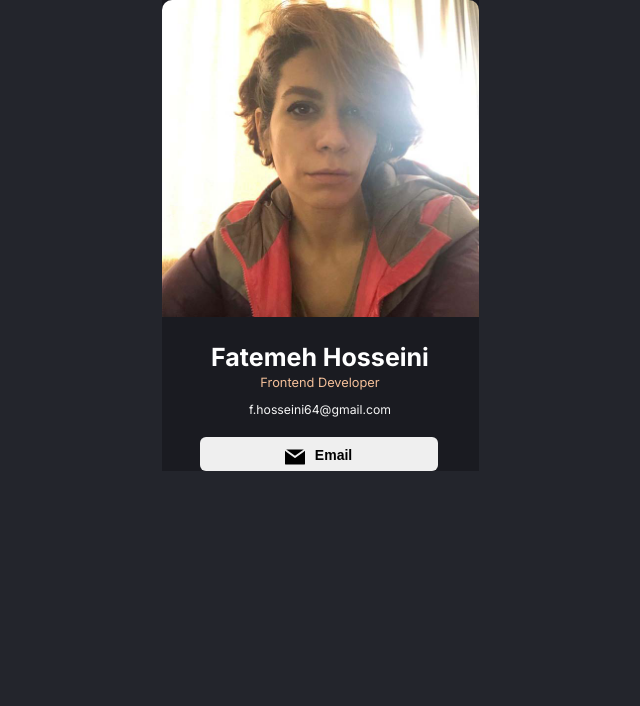
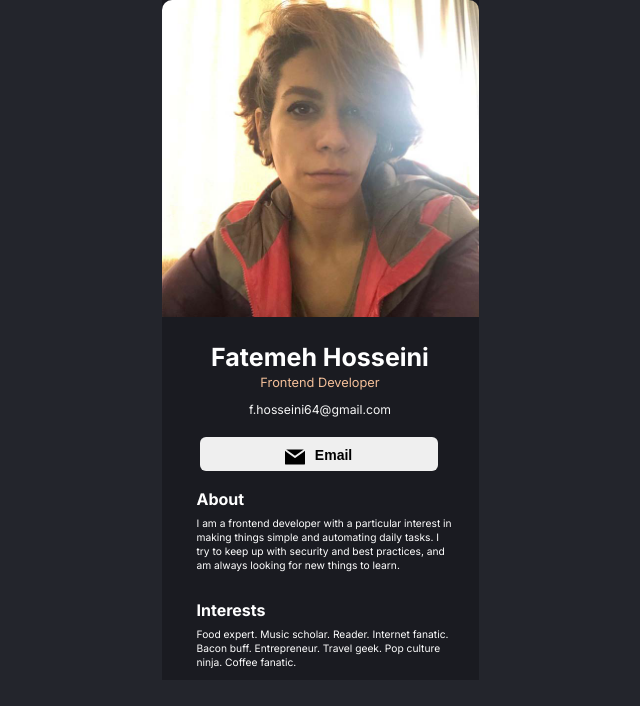
Before and after one commit to xaphaniafox/business-card, a React (Vite) app: page / in a window 1280 px wide. Shown: the top 706 px of the page, without its empty margins (320-960 px from the left). Built offline with nearby package versions, Linux system fonts and the light colour scheme.

Commit message:
About and Interests components

```diff
--- a/src/App.css
+++ b/src/App.css
@@ -12,5 +12,15 @@ body {
 .App {
   background-color: #1A1B21;
   width: 317px;
+  display: flex;
+  justify-content: center;
+  align-items: center;
+  flex-wrap: wrap;
+}
 
+.container {
+  max-width: 247px;
+  text-align: center;
+  display: flex;
+  flex-direction: column;
 }
--- a/src/App.jsx
+++ b/src/App.jsx
@@ -1,11 +1,17 @@
 import { useState } from 'react'
 import './App.css'
 import Info from './components/Info'
+import About from './components/About'
+import Interests from './components/Interests'
 
 function App() {
   return (
     <div className="App">
       <Info />
+      <div className='container'>
+        <About />
+        <Interests />
+      </div>
     </div>
   )
 }
--- /dev/null
+++ b/src/assets/css/about-style.css
@@ -0,0 +1,25 @@
+.about {
+  width: 247px;
+  display: flex;
+  flex-direction: column;
+  text-align: left;
+}
+.about--text {
+  font-size: 10.24px;
+  font-weight: 400;
+  line-height: 14px;
+  /* text-align: left; */
+  width: 25em;
+  margin-top: 5px;
+
+  /* position: relative; */
+}
+
+.about--title {
+  font-size: 16px;
+  font-weight: 700;
+  line-height: 24px;
+  margin-bottom: 0;
+  /* text-align: left; */
+  /* margin-left: -100px; */
+}
--- /dev/null
+++ b/src/assets/css/interests&about-style.css
@@ -0,0 +1,31 @@
+.about,
+.interests
+{
+  width: 247px;
+  display: flex;
+  flex-direction: column;
+  text-align: left;
+}
+.about--text,
+.interests--text
+{
+  font-size: 10.24px;
+  font-weight: 400;
+  line-height: 14px;
+  /* text-align: left; */
+  width: 25em;
+  margin-top: 5px;
+
+  /* position: relative; */
+}
+
+.about--title,
+.interests--title
+{
+  font-size: 16px;
+  font-weight: 700;
+  line-height: 24px;
+  margin-bottom: 0;
+  /* text-align: left; */
+  /* margin-left: -100px; */
+}
--- /dev/null
+++ b/src/components/About.jsx
@@ -0,0 +1,15 @@
+import '../assets/css/interests&about-style.css'
+const About = () => {
+  return (
+    <div className='about'>
+      <h3 className='about--title'>About</h3>
+      <p className='about--text'>I am a frontend developer with a particular interest in making
+        things simple and automating daily tasks. I try to keep up with
+        security and best practices, and am always looking for new things
+        to learn.
+      </p>
+    </div>
+  )
+}
+
+export default About
--- /dev/null
+++ b/src/components/Interests.jsx
@@ -0,0 +1,15 @@
+import '../assets/css/interests&about-style.css'
+const Interests = () => {
+  return (
+    <div className='interests'>
+      <h3 className='interests--title'>Interests</h3>
+      <p className='interests--text'>Food expert. Music
+      scholar. Reader. Internet fanatic. Bacon buff.
+      Entrepreneur. Travel geek. Pop culture ninja.
+      Coffee fanatic.
+      </p>
+    </div>
+  )
+}
+
+export default Interests
```
